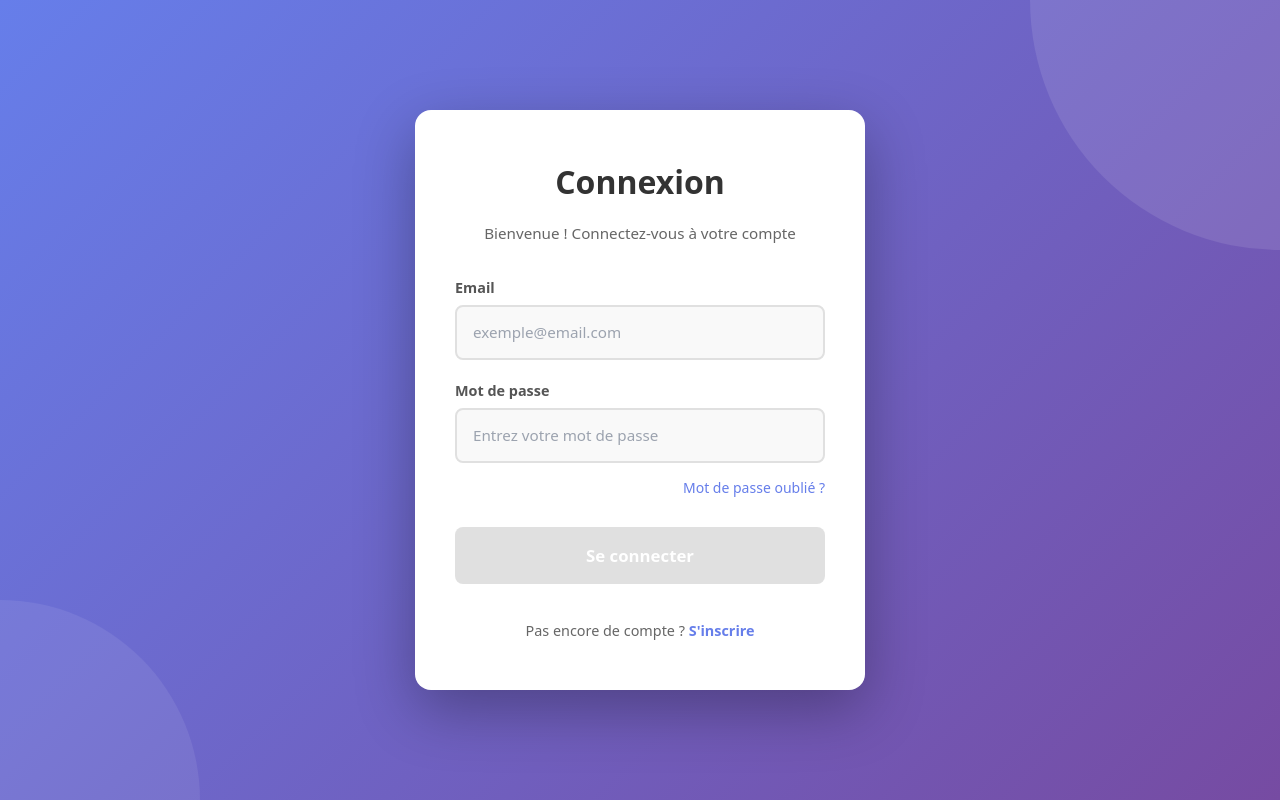
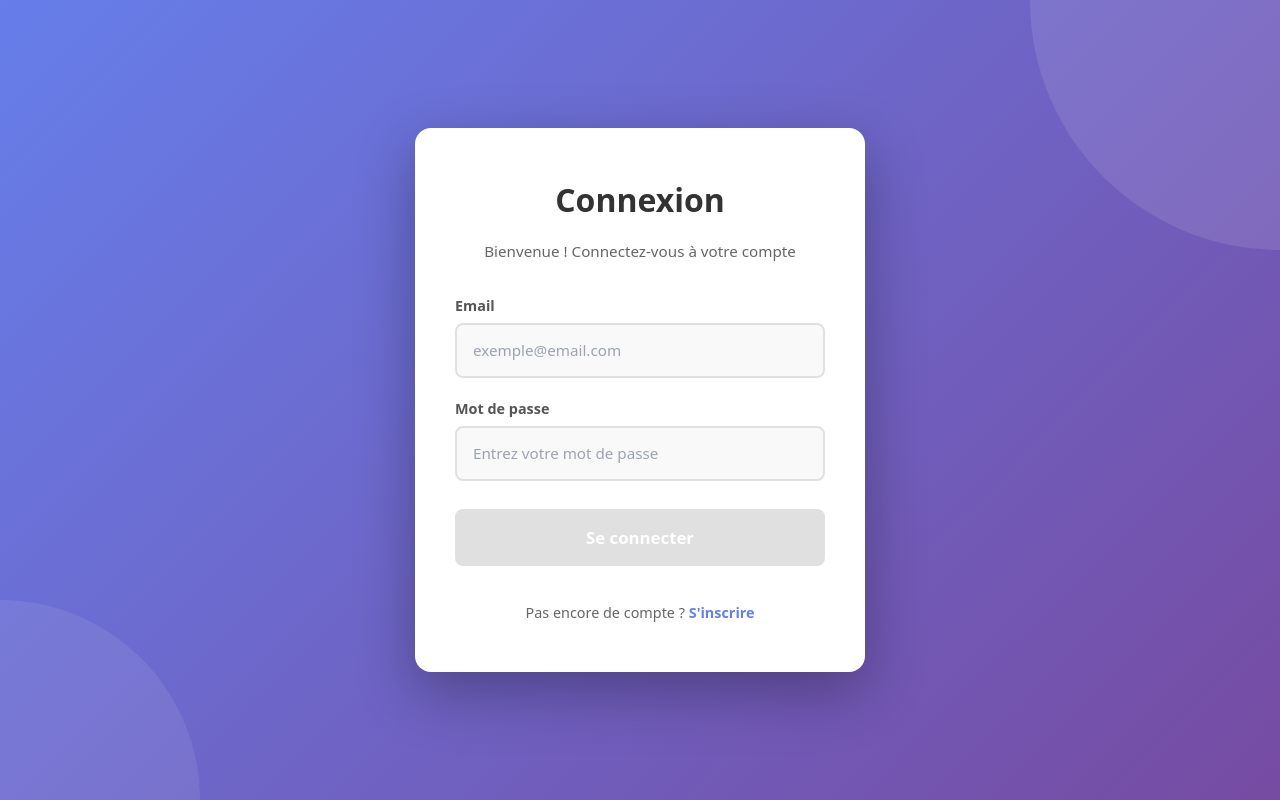
Before and after one commit to Rayane-94/JoinTheMove, an Angular app: page /login in a window 1280 px wide. Built offline with nearby package versions, Linux system fonts and the light colour scheme.

Commit message:
Feat : Supp mdp oublié front

```diff
--- a/src/app/login/login/login.component.css
+++ b/src/app/login/login/login.component.css
@@ -124,23 +124,6 @@
   min-height: 1rem;
 }
 
-.forgot-password {
-  text-align: right;
-  margin-top: -0.5rem;
-}
-
-.forgot-password a {
-  color: #667eea;
-  text-decoration: none;
-  font-size: 0.875rem;
-  transition: color 0.3s ease;
-}
-
-.forgot-password a:hover {
-  color: #764ba2;
-  text-decoration: underline;
-}
-
 .btn-submit {
   width: 100%;
   padding: 1rem;
--- a/src/app/login/login/login.component.html
+++ b/src/app/login/login/login.component.html
@@ -39,10 +39,6 @@
         </span>
       </div>
 
-      <div class="forgot-password">
-        <a href="#">Mot de passe oublié ?</a>
-      </div>
-
       <div class="alert alert-error" *ngIf="errorMessage">
         {{ errorMessage }}
       </div>
```
